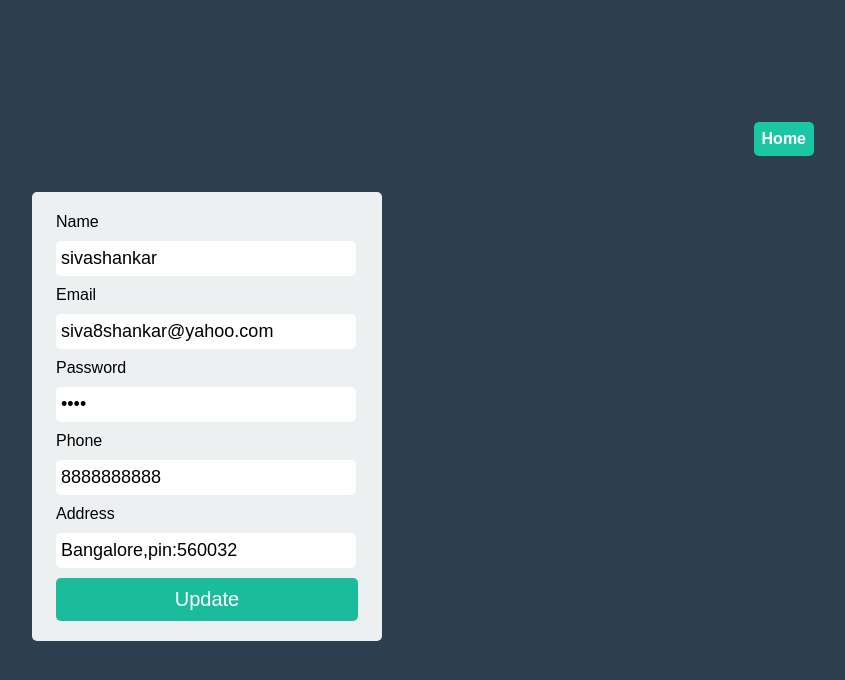
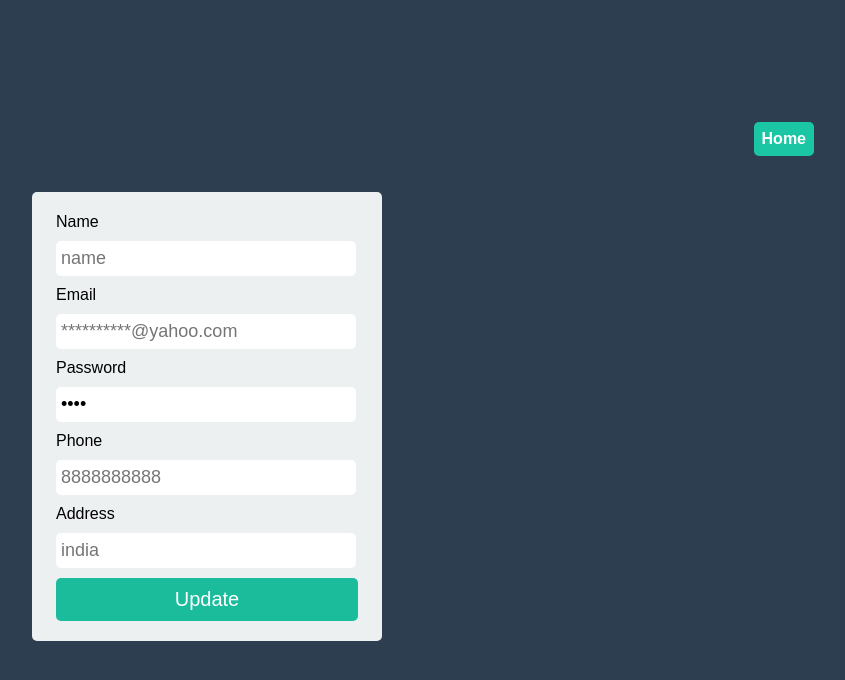
Before and after one commit to siva8shankar/CRUD_Basic_Forms_with_Responsive-Only-HTML-CSS-Layouts, a plain HTML site: page CRUD/updateForm.html in a window 1280 px wide. Shown: the whole page, without its empty margins (416-1261 px from the left). Drawn offline with Linux system fonts and the light colour scheme.

Commit message:
remove field values in updatForm.html

```diff
--- a/CRUD/updateForm.html
+++ b/CRUD/updateForm.html
@@ -11,11 +11,11 @@
 	        <div class="randompad">
 	           <fieldset>
 	           	<form action="LoginServlet" method="post">
-                <label name="name">Name</label><input type="text" name="name" value="sivashankar" placeholder="sivashankar" />
-  	           	<label name="email">Email</label><input type="email" name="email" value="siva8shankar@yahoo.com" placeholder="**********@yahoo.com" />
+                <label name="name">Name</label><input type="text" name="name" placeholder="name" />
+  	           	<label name="email">Email</label><input type="email" name="email"  placeholder="**********@yahoo.com" />
                 <label name="password">Password</label><input type="password" name="password" value="siva" placeholder="****"/>
-                <label name="phone">Phone</label><input type="text" name="phone" value="8888888888" placeholder="8888888888" />
-                <label name="address">Address</label><input type="text" name="address" value="Bangalore,pin:560032" placeholder="Bangalore,pin:560032" />
+                <label name="phone">Phone</label><input type="text" name="phone" placeholder="8888888888" />
+                <label name="address">Address</label><input type="text" name="address"  placeholder="india" />
 	              <input type="submit" value="Update" />
 	           	</form>
 	           </fieldset>
```
